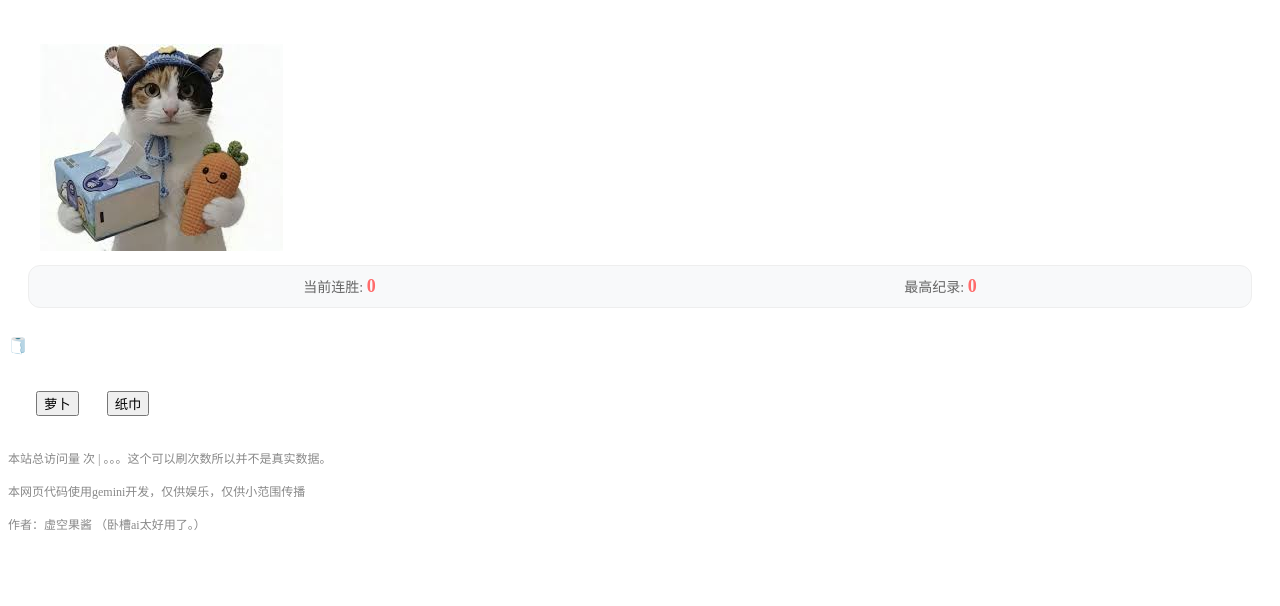
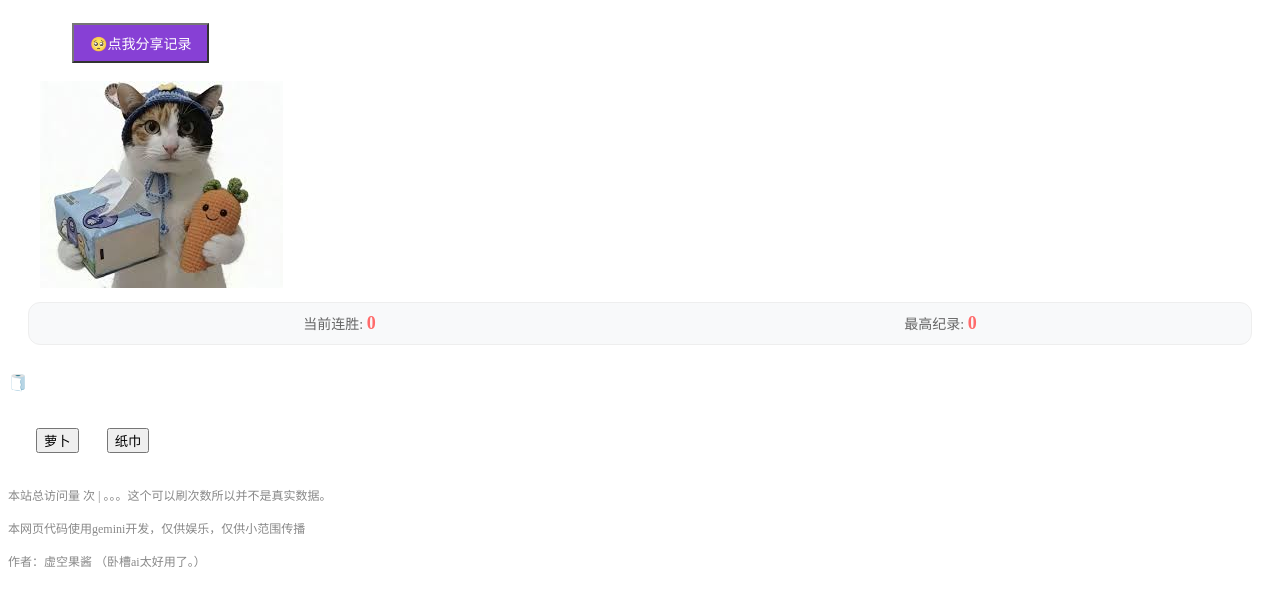
Before and after one commit to voidjam1/zhenbang1, a plain HTML site: page index.html in a window 1280 px wide. Drawn offline with Linux system fonts and the light colour scheme; some packages are replaced by stand-ins of ours; a script that the page names is missing.

Commit message:
Update index.html

```diff
--- a/index.html
+++ b/index.html
@@ -96,7 +96,21 @@
     color: #ff6b6b; /* 让分数醒目一点 */
     font-size: 18px;
 }
+/* 分享按钮样式 */
+#share-btn {
+    background-color: #6a11cb;
+    color: white;
+    margin-top: 15px;
+    font-size: 14px;
+    padding: 8px 16px;
+    opacity: 0.8;
+}
+#share-btn:hover {
+    opacity: 1;
+    transform: translateY(-2px);
+}
     </style>
+<button id="share-btn" onclick="copyShareText()">🥺点我分享记录</button>
 </head>
   <script async src="//busuanzi.ibruce.info/busuanzi/2.3/busuanzi.pure.mini.js"></script>
 <body>
@@ -145,6 +159,31 @@ let score = 0; // 当前分数
 let bestScore = localStorage.getItem('emoji_game_best') || 0;
 document.getElementById('best-score').textContent = bestScore;
 
+// 分享功能逻辑
+function copyShareText() {
+    const currentBest = localStorage.getItem('emoji_game_best') || 0;
+    const gameUrl = window.location.href; // 自动获取当前的网页链接
+
+    // 自定义分享文案
+    const shareText = `【萝卜纸巾低脂小游戏】\n我在这里拿到了 ${currentBest} 分！想挑战我的纪录吗？闲的没事干吗？\n快来试试：${gameUrl}`;
+
+    // 调用浏览器剪贴板 API
+    navigator.clipboard.writeText(shareText).then(() => {
+        const btn = document.getElementById('share-btn');
+        const originalText = btn.textContent;
+
+        // 给玩家一点视觉反馈
+        btn.textContent = "✅ 已复制到剪贴板！";
+        btn.style.backgroundColor = "#4CAF50";
+
+        setTimeout(() => {
+            btn.textContent = originalText;
+            btn.style.backgroundColor = "#6a11cb";
+        }, 2000);
+    }).catch(err => {
+        alert("复制失败，请手动分享链接喵");
+    });
+}
 function startGame() {
     currentItem = items[Math.floor(Math.random() * items.length)];
     document.getElementById('emoji-display').textContent = currentItem.emoji;
```
